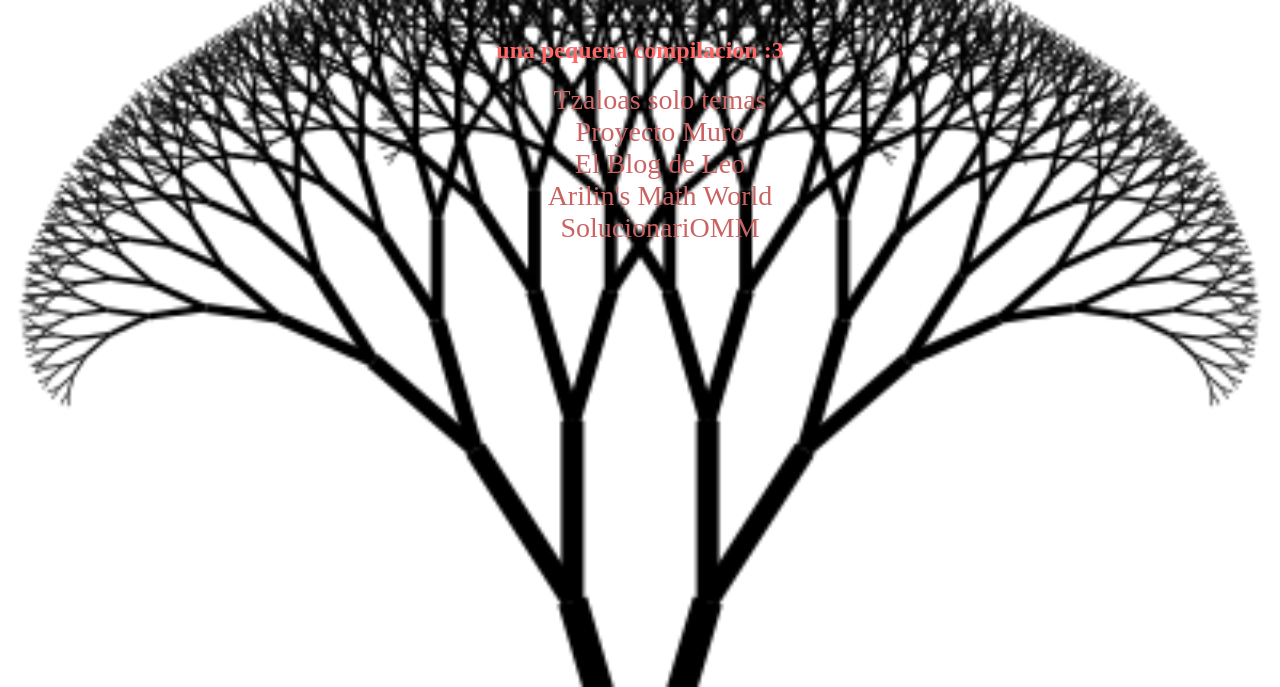
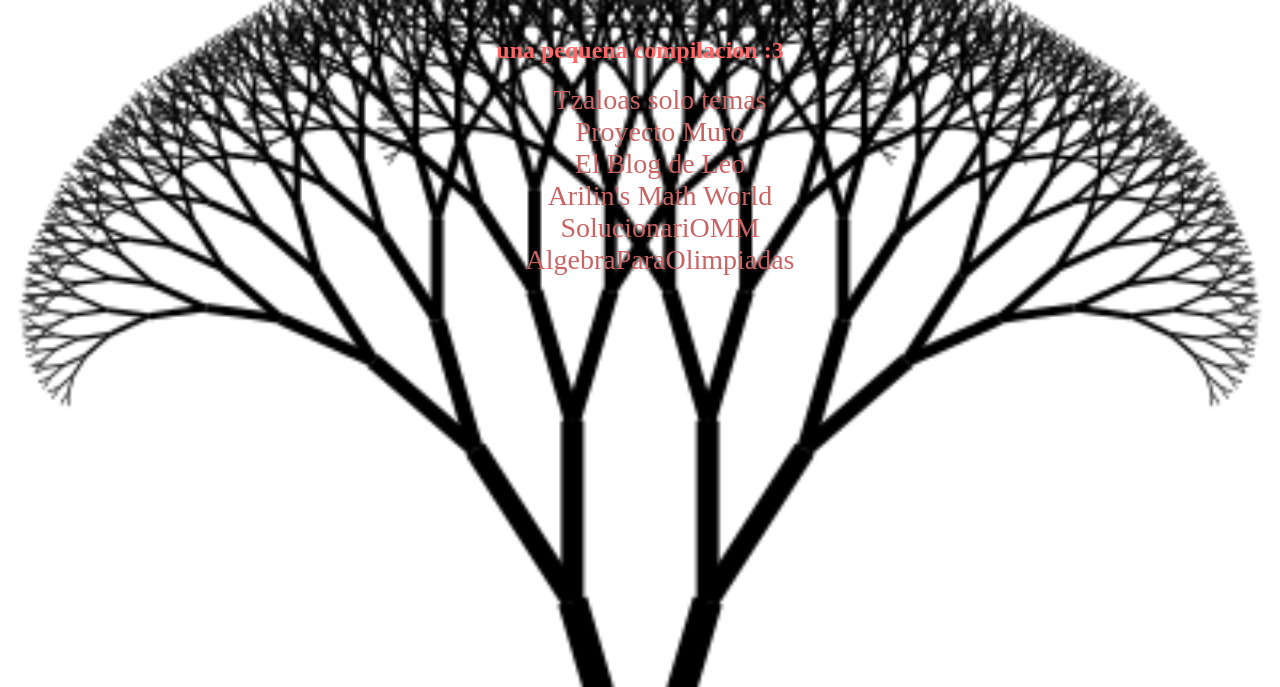
Before and after one commit to edgardoop/MateMate, a plain HTML site: page index.html in a window 1280 px wide. Shown: the part 113-800 px from the top of the page. Drawn offline with Linux system fonts and the light colour scheme.

Commit message:
Update index.html

```diff
--- a/index.html
+++ b/index.html
@@ -48,6 +48,7 @@
         <li><a href="https://blog.nekomath.com/" target="_blank">El Blog de Leo</a></li>
         <li><a href="https://sites.google.com/view/arilinsmathworld/inicio?authuser=0" target="_blank">Arilin's Math World</a></li>
 	<li><a href="Solucionario_OMM_Ari.pdf" target="_blank">SolucionariOMM</a></li>
+	<li><a href="AlgebraParaOlimpiadas" target="_blank">AlgebraParaOlimpiadas</a></li>
     </ul>
 </body>
 </html>
```
